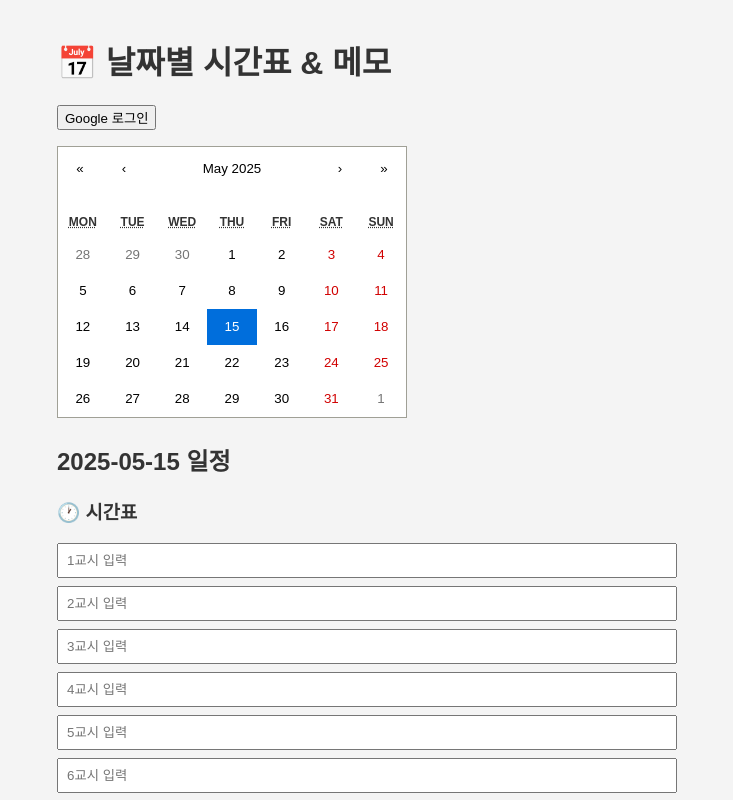
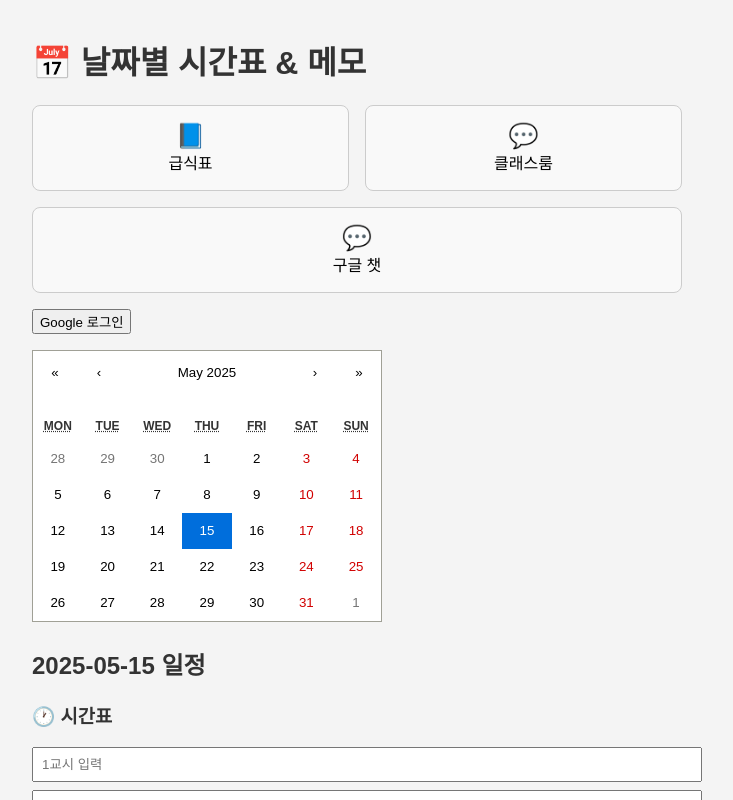
Before and after one commit to Conlin080110/final, a React (Create React App) app: page / in a window 1280 px wide. Shown: the top 800 px of the page, without its empty margins (283-1016 px from the left). Built offline with nearby package versions, Linux system fonts and the light colour scheme.

Commit message:
Add files via upload

```diff
--- a/src/App.jsx
+++ b/src/App.jsx
@@ -64,8 +64,26 @@ export default function App() {
   }, [user]);
 
   return (
-    <div style={{ padding: "1rem", maxWidth: "600px", margin: "0 auto" }}>
+    <div style={{ padding: "1rem", maxWidth: "650px", margin: "0 auto" }}>
       <h1>📅 날짜별 시간표 & 메모</h1>
+
+      {/* 링크 허브 */}
+      <div style={{ display: "flex", gap: "1rem", marginBottom: "1rem", flexWrap: "wrap" }}>
+        {[
+          { icon: "📘", name: "급식표", url: "https://school.koreacharts.com/school/meals/B000023143/contents.html" },
+          { icon: "💬", name: "클래스룸", url: "http://classroom.google.com/?pli=1" },
+          { icon: "💬", name: "구글 챗", url: "https://mail.google.com/chat/u/0/#chat/home" },
+        ].map((link, i) => (
+          <a key={i} href={link.url} target="_blank" rel="noopener noreferrer" style={{
+            flex: "1 0 30%", border: "1px solid #ccc", borderRadius: "8px",
+            padding: "1rem", textAlign: "center", textDecoration: "none", background: "#f9f9f9", color: "#000"
+          }}>
+            <div style={{ fontSize: "1.5rem" }}>{link.icon}</div>
+            <div>{link.name}</div>
+          </a>
+        ))}
+      </div>
+
       <div style={{ marginBottom: "1rem" }}>
         {user ? (
           <button onClick={handleLogout}>로그아웃</button>
```
